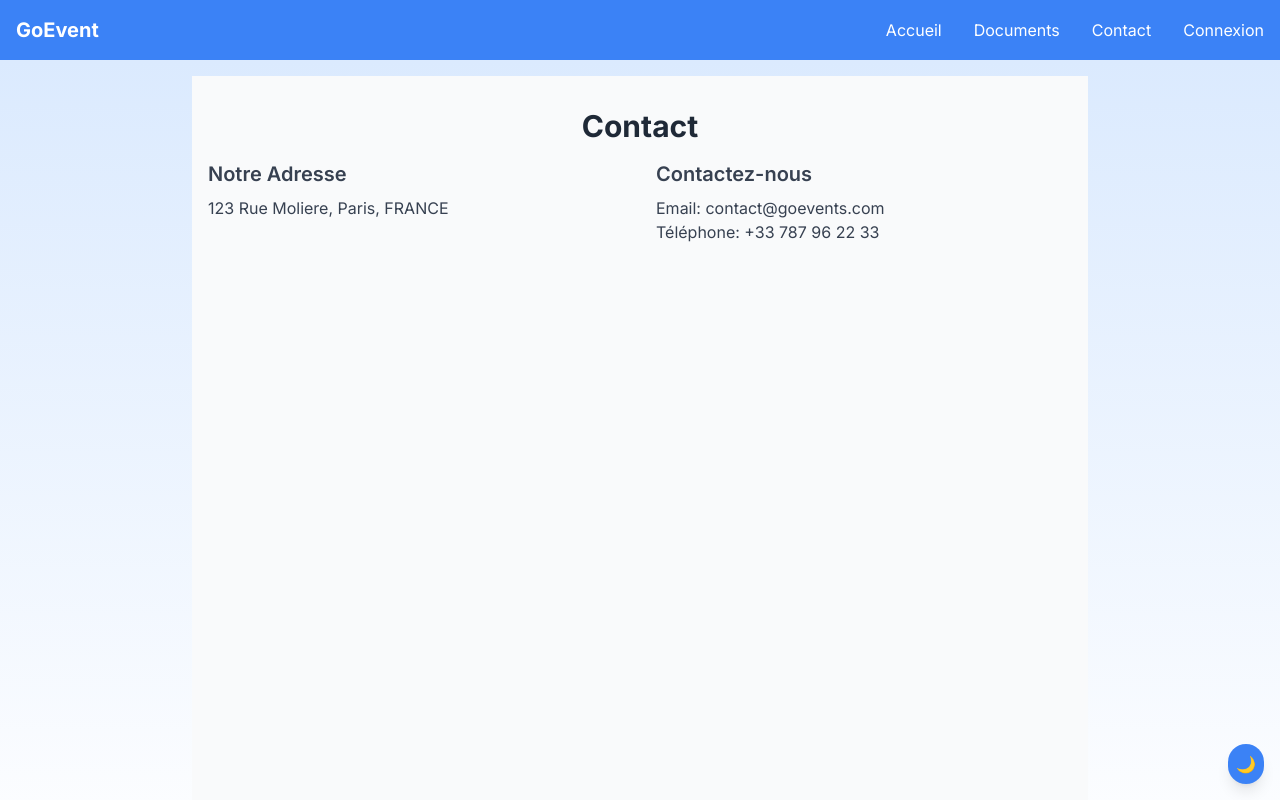
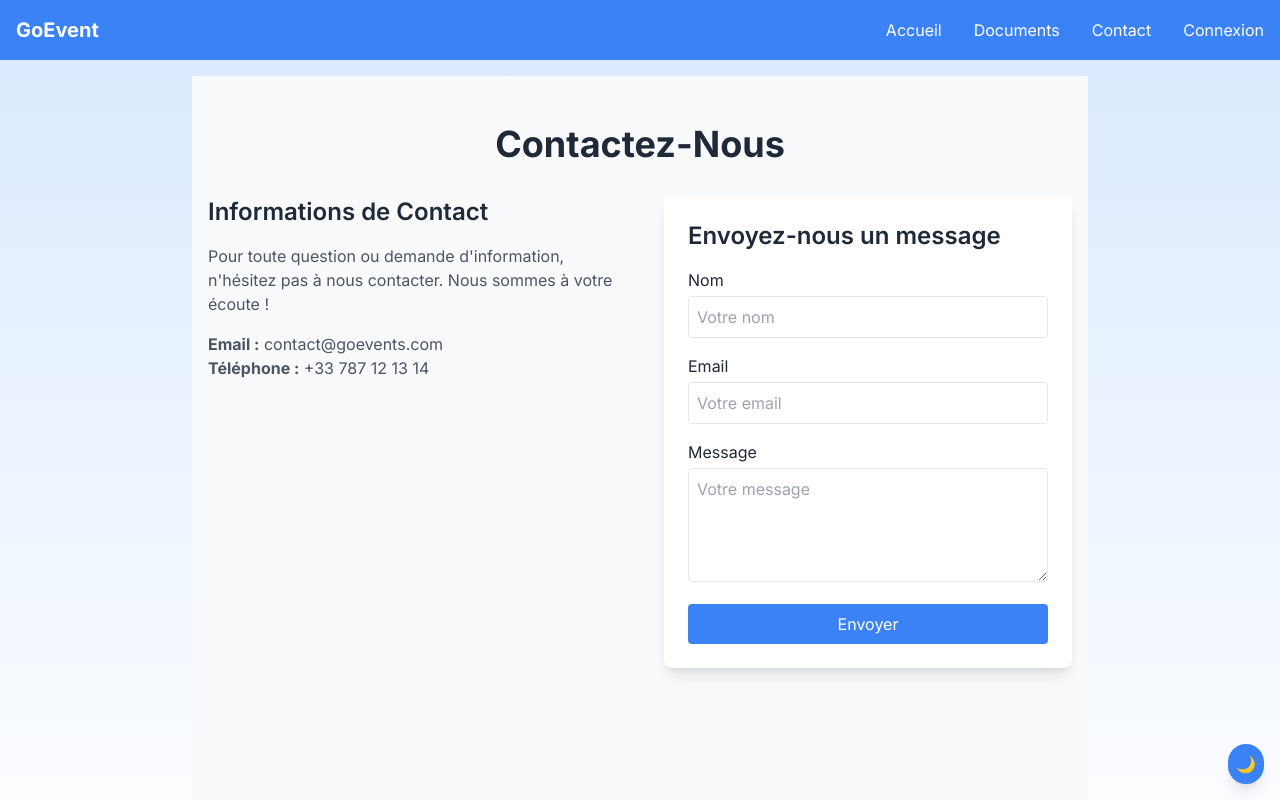
Before and after one commit to s6serge/goevents-app, a Next.js app: page /contact in a window 1280 px wide. Shown: the top 800 px of the page. Built offline with nearby package versions, Linux system fonts and the light colour scheme.

Commit message:
Made changes to contact and login pages

```diff
--- a/app/contact/page.jsx
+++ b/app/contact/page.jsx
@@ -1,28 +1,80 @@
 // app/contact/page.jsx
 export default function ContactPage() {
     return (
-      <div className="py-8 bg-gray-50 dark:bg-gray-900 min-h-screen">
+      <div className="min-h-screen bg-gray-50 dark:bg-gray-900 py-12">
+        {/* Conteneur principal centré */}
         <div className="container mx-auto px-4">
-          <h1 className="text-3xl font-bold mb-4 text-gray-800 dark:text-white text-center">
-            Contact
+          {/* Titre principal de la page */}
+          <h1 className="text-4xl font-bold text-center text-gray-800 dark:text-white mb-8">
+            Contactez-Nous
           </h1>
-          <div className="flex flex-col md:flex-row md:justify-center md:space-x-8">
-            <div className="mb-4 md:mb-0 md:w-1/2">
-              <h2 className="text-xl font-semibold text-gray-700 dark:text-gray-200 mb-2">
-                Notre Adresse
+          {/* Disposition en colonne sur mobile, en deux colonnes sur grand écran */}
+          <div className="flex flex-col md:flex-row md:justify-center md:items-start md:space-x-12">
+            {/* Section d'informations de contact */}
+            <div className="md:w-1/2 mb-8 md:mb-0">
+              <h2 className="text-2xl font-semibold text-gray-800 dark:text-white mb-4">
+                Informations de Contact
               </h2>
-              <p className="text-gray-700 dark:text-gray-200">
-                123 Rue Moliere, Paris, FRANCE
+              <p className="text-gray-600 dark:text-gray-300 mb-4">
+                Pour toute question ou demande d'information, n'hésitez pas à nous contacter. Nous sommes à votre écoute !
+              </p>
+              <p className="text-gray-600 dark:text-gray-300">
+                <strong>Email :</strong> contact@goevents.com<br />
+                <strong>Téléphone :</strong> +33 787 12 13 14
               </p>
             </div>
+            {/* Section du formulaire de contact */}
             <div className="md:w-1/2">
-              <h2 className="text-xl font-semibold text-gray-700 dark:text-gray-200 mb-2">
-                Contactez-nous
-              </h2>
-              <p className="text-gray-700 dark:text-gray-200">
-                Email: contact@goevents.com<br />
-                Téléphone: +33 787 96 22 33
-              </p>
+              <div className="bg-white dark:bg-gray-800 shadow-lg rounded-lg p-6">
+                <h2 className="text-2xl font-semibold text-gray-800 dark:text-white mb-4">
+                  Envoyez-nous un message
+                </h2>
+                <form className="space-y-4">
+                  {/* Champ pour le nom */}
+                  <div>
+                    <label htmlFor="nom" className="block text-gray-800 dark:text-white mb-1">
+                      Nom
+                    </label>
+                    <input
+                      type="text"
+                      id="nom"
+                      className="w-full p-2 border rounded focus:outline-none focus:ring focus:border-blue-500"
+                      placeholder="Votre nom"
+                    />
+                  </div>
+                  {/* Champ pour l'email */}
+                  <div>
+                    <label htmlFor="email" className="block text-gray-800 dark:text-white mb-1">
+                      Email
+                    </label>
+                    <input
+                      type="email"
+                      id="email"
+                      className="w-full p-2 border rounded focus:outline-none focus:ring focus:border-blue-500"
+                      placeholder="Votre email"
+                    />
+                  </div>
+                  {/* Champ pour le message */}
+                  <div>
+                    <label htmlFor="message" className="block text-gray-800 dark:text-white mb-1">
+                      Message
+                    </label>
+                    <textarea
+                      id="message"
+                      className="w-full p-2 border rounded focus:outline-none focus:ring focus:border-blue-500"
+                      rows="4"
+                      placeholder="Votre message"
+                    ></textarea>
+                  </div>
+                  {/* Bouton de soumission */}
+                  <button
+                    type="submit"
+                    className="w-full bg-blue-500 hover:bg-blue-600 text-white py-2 px-4 rounded transition duration-300"
+                  >
+                    Envoyer
+                  </button>
+                </form>
+              </div>
             </div>
           </div>
         </div>
--- a/app/documents/page.jsx
+++ b/app/documents/page.jsx
@@ -1,14 +1,63 @@
 // app/documents/page.jsx
+import Link from 'next/link';
+
+// Composant de la page "Documents"
 export default function DocumentsPage() {
+  // Données d'exemple pour les documents
+  const documents = [
+    {
+      title: "Planning de l'événement",
+      description: "Un agenda détaillé pour l'événement.",
+      link: "/documents/planning.pdf", // Assurez-vous que ce fichier existe dans le dossier public/documents
+    },
+    {
+      title: "Communiqué de presse",
+      description: "Communiqué de presse officiel et kit média.",
+      link: "/documents/communique.pdf", // Assurez-vous que ce fichier existe dans le dossier public/documents
+    },
+    {
+      title: "Brochure",
+      description: "En savoir plus sur notre événement grâce à cette brochure.",
+      link: "/documents/brochure.pdf", // Assurez-vous que ce fichier existe dans le dossier public/documents
+    },
+    // Ajoutez d'autres documents si nécessaire
+  ];
+
   return (
     <div className="py-8 bg-gray-50 dark:bg-gray-900 min-h-screen">
+      {/* Conteneur principal centré */}
       <div className="container mx-auto px-4">
-          <h1 className="text-3xl font-bold mb-4 text-gray-800 dark:text-white">
+        {/* Titre de la page */}
+        <h1 className="text-3xl font-bold mb-6 text-gray-800 dark:text-white text-center">
           Documents
         </h1>
-          <p className="text-gray-700 dark:text-gray-200">
-            Ici se trouveront les documents importants et les informations complémentaires.
+        {/* Grille responsive pour l'affichage des documents */}
+        <div className="grid grid-cols-1 sm:grid-cols-2 md:grid-cols-3 gap-6">
+          {documents.map((doc, index) => (
+            <div
+              key={index}
+              className="bg-white dark:bg-gray-800 shadow-md rounded-lg p-4 flex flex-col"
+            >
+              {/* Titre du document */}
+              <h2 className="text-xl font-semibold text-gray-800 dark:text-white mb-2">
+                {doc.title}
+              </h2>
+              {/* Description du document */}
+              <p className="text-gray-600 dark:text-gray-300 mb-4">
+                {doc.description}
               </p>
+              {/* Lien de téléchargement */}
+              <Link
+                href={doc.link}
+                target="_blank"
+                rel="noopener noreferrer"
+                className="mt-auto inline-block bg-blue-500 hover:bg-blue-600 text-white py-2 px-4 rounded transition duration-300"
+              >
+                Télécharger
+              </Link>
+            </div>
+          ))}
+        </div>
       </div>
     </div>
   );
```
Lines whose indentation alone changed are shown as unchanged.
